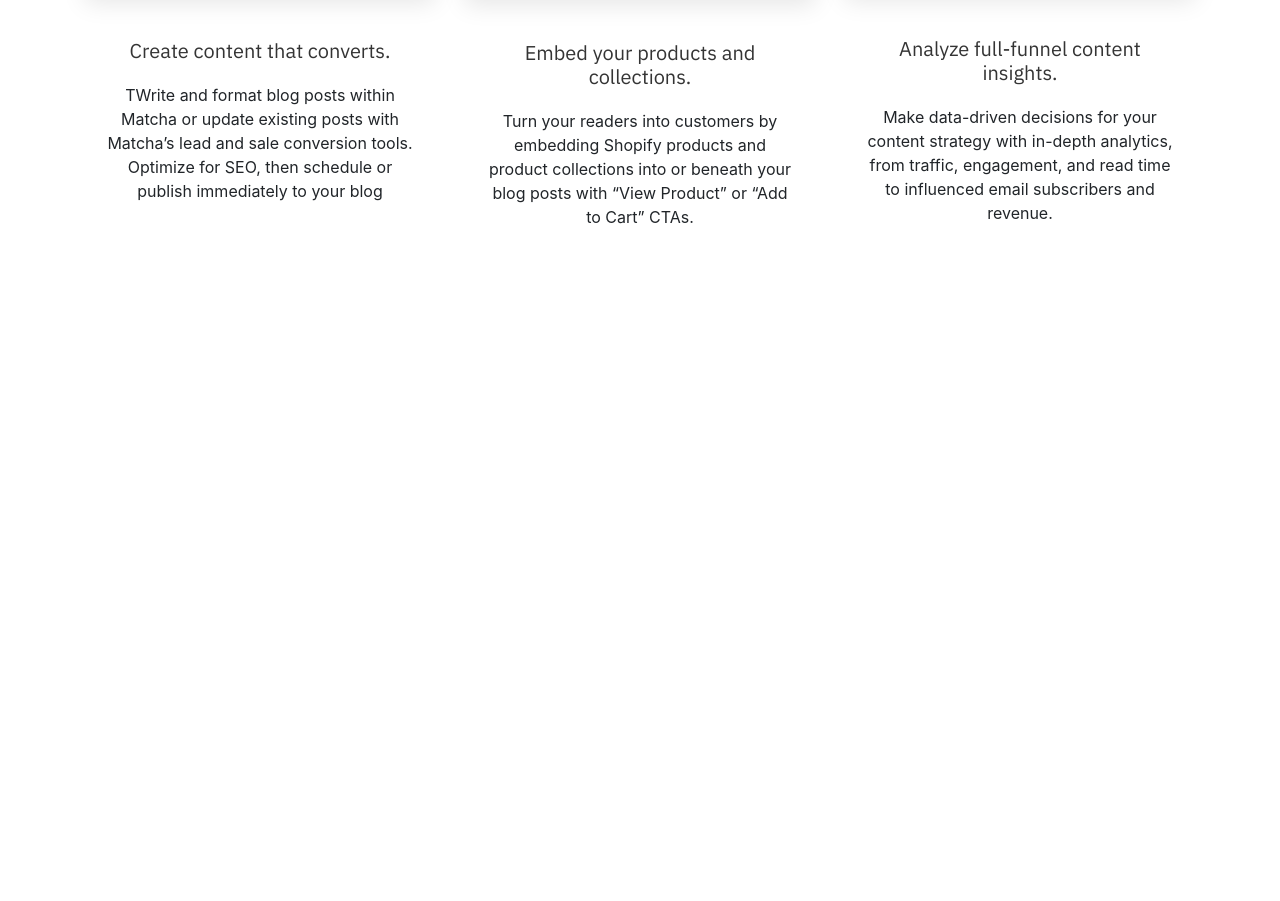
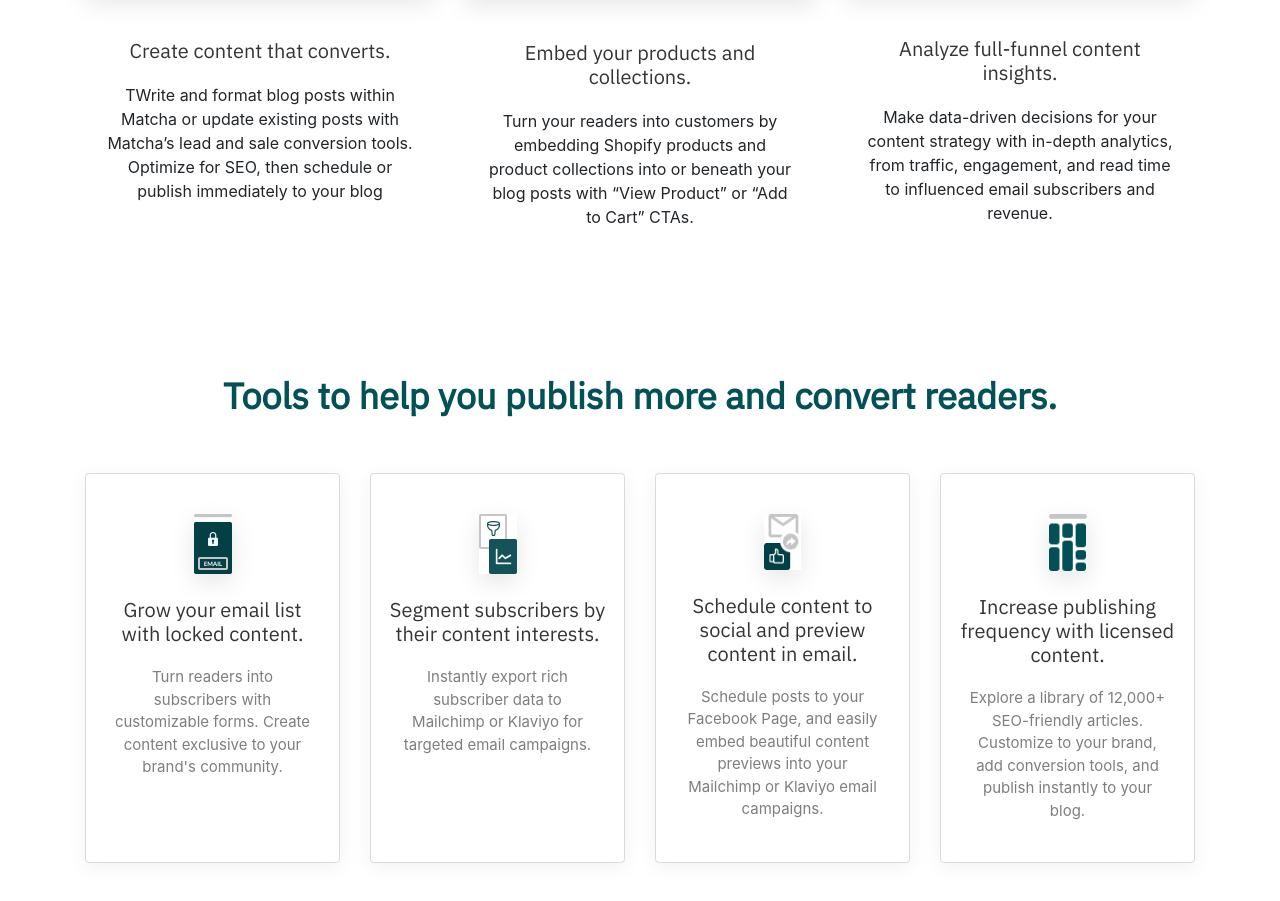
Before and after one commit to raquellvazquez/matcha_bootstrap, a plain HTML site: page index.html in a window 1280 px wide. Shown: the part 1354-2255 px from the top of the page. Before the commit the page ends 1603 px from the top, so only its background shows below. Drawn offline with nearby package versions, Linux system fonts and the light colour scheme.

Commit message:
add tools cards

```diff
--- a/index.html
+++ b/index.html
@@ -61,7 +61,7 @@
                 <div class="col"><img src="assets/brands/everly.png" alt="6"></div>
             </div>
         </section>
-        <section>
+        <section class="container-features">
             <div class="features-header">
                 <div class="container-title"> Top Features</div>
                 <p class="container-subtitle">Your blog is your most powerful asset to build, engage, and retain a loyal
@@ -101,6 +101,57 @@
                 </div>
             </div>
         </section>
+        <section class="container-tools">
+            <div class="tools-title">
+                Tools to help you publish more and convert readers.
+            </div>
+            <div class="card-deck">
+                <div class="card">
+                    <img src="assets/tools/feature-platform-1.png">
+                    <div class="card-body">
+                        <h5 class="card-title">Grow your email list with locked content.</h5>
+                        <p class="card-text">
+                            Turn readers into subscribers with customizable forms. Create content exclusive to your
+                            brand's
+                            community.
+                        </p>
+                    </div>
+                </div>
+                <div class="card">
+                    <img src="assets/tools/feature-platform-3.png">
+                    <div class="card-body">
+                        <h5 class="card-title">Segment subscribers by their content interests.</h5>
+                        <p class="card-text">
+                            Instantly export rich subscriber data to Mailchimp or Klaviyo for targeted email campaigns.
+                        </p>
+                    </div>
+                </div>
+                <div class="card">
+                    <img src="assets/tools/feature-blog-email.png">
+                    <div class="card-body">
+                        <h5 class="card-title">Schedule content to social and preview content in email.</h5>
+                        <p class="card-text">
+                            Schedule posts to your Facebook Page, and easily embed beautiful content previews into your
+                            Mailchimp
+                            or Klaviyo email
+                            campaigns.
+                        </p>
+                    </div>
+                </div>
+                <div class="card">
+                    <img src="assets/tools/feature-library-1.png">
+                    <div class="card-body">
+                        <h5 class="card-title">Increase publishing frequency with licensed content.</h5>
+                        <p class="card-text">
+                            Explore a library of 12,000+ SEO-friendly articles. Customize to your brand, add conversion
+                            tools,
+                            and publish instantly
+                            to your blog.
+                        </p>
+                    </div>
+                </div>
+            </div>
+        </section>
     </div>
 
 
--- a/styles.css
+++ b/styles.css
@@ -110,12 +110,62 @@
     text-align: center;
     padding: 24px 0;
 }
-/*
-@media (min-width: 768px) {
-    .container {
-    max-width: 100%;
+
+.container-tools .card-deck .card {
+    align-items: center;
+    background-color: #fff;
+    border: 1px solid #dadada;
+    box-shadow: 0 4px 20px rgba(0,0,0,.06);
+    padding: 40px 18px;
+    border-radius: 4px;
+}
+
+.container-tools .card-deck .card > img{
+    max-width: 38px;
+    height: auto;
+}
+
+.container-tools .card-deck .card .card-body{
+   padding: 0;
+}
+
+.container-tools .card-deck .card .card-body .card-title{
+    font-size: 20px;
+    font-family: 'IBM Plex Sans',Arial,sans-serif;
+    margin-bottom: 20px;
+    margin-top: 24px;
+    color: #343434;
+ }
+
+ .container-tools .card-deck .card .card-body .card-text{
+    font-size: 15px;
+    color: #7e7e7e;
+    max-width: 92%;
+    margin: 0 auto;
+ }
+
+ .tools-title {
+    font-size: 36px;
+    font-family: 'IBM Plex Sans',Arial,sans-serif;
+    font-weight: bold;
+    color: #025157;
+    margin-top: 24px;
+    margin-bottom: 50px;
+    text-align: center;
+}
+
+.container-tools {
+    margin-top: 120px;
+    margin-bottom: 120px;
+}
+
+ /* @media (min-width: 768px) {
+    .container-tools .card-deck {
+        display: grid;
+        grid-template-columns: repeat(2, 1fr);
+        grid-row-gap: 15px;
     }
-} */
+ } */
 
 @media (min-width: 992px) {
     .container {
@@ -157,4 +207,9 @@
     .brands-row .col {
         margin: 0;
     }
+
+    /* .container-tools .card-deck {
+        display: grid;
+        grid-template-columns: repeat(4, 1fr);
+    } */
 }
```
